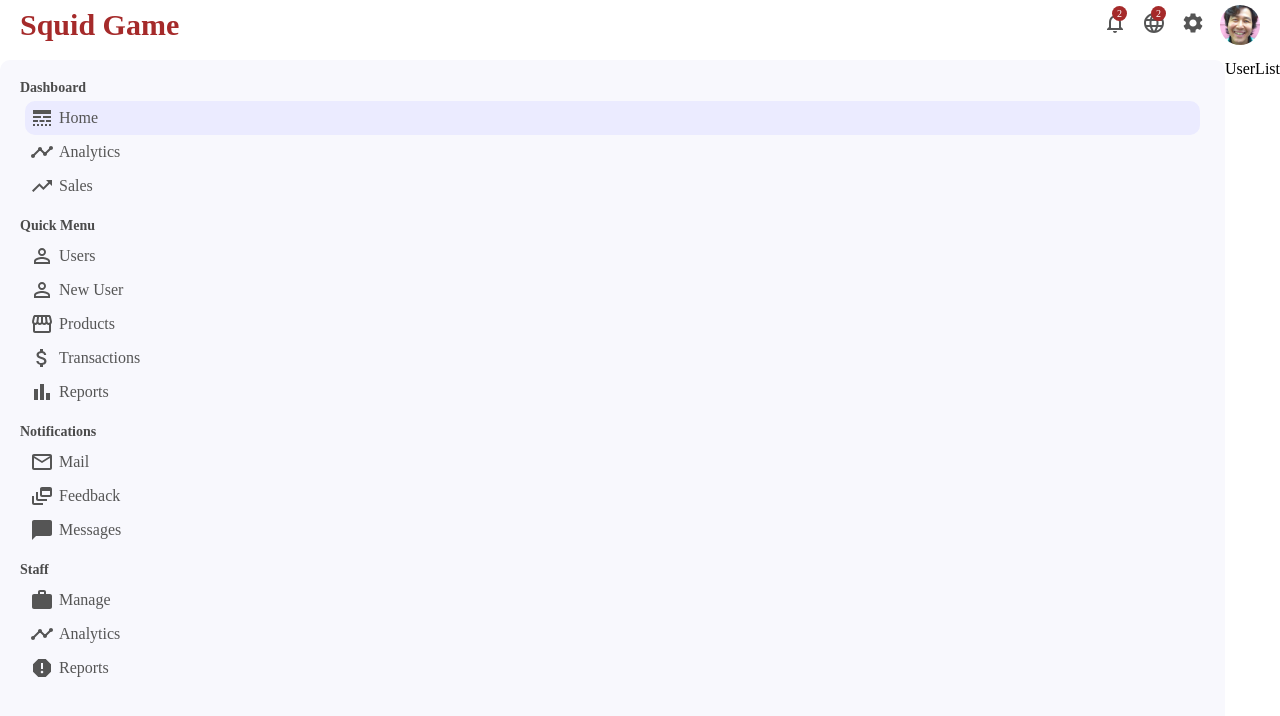
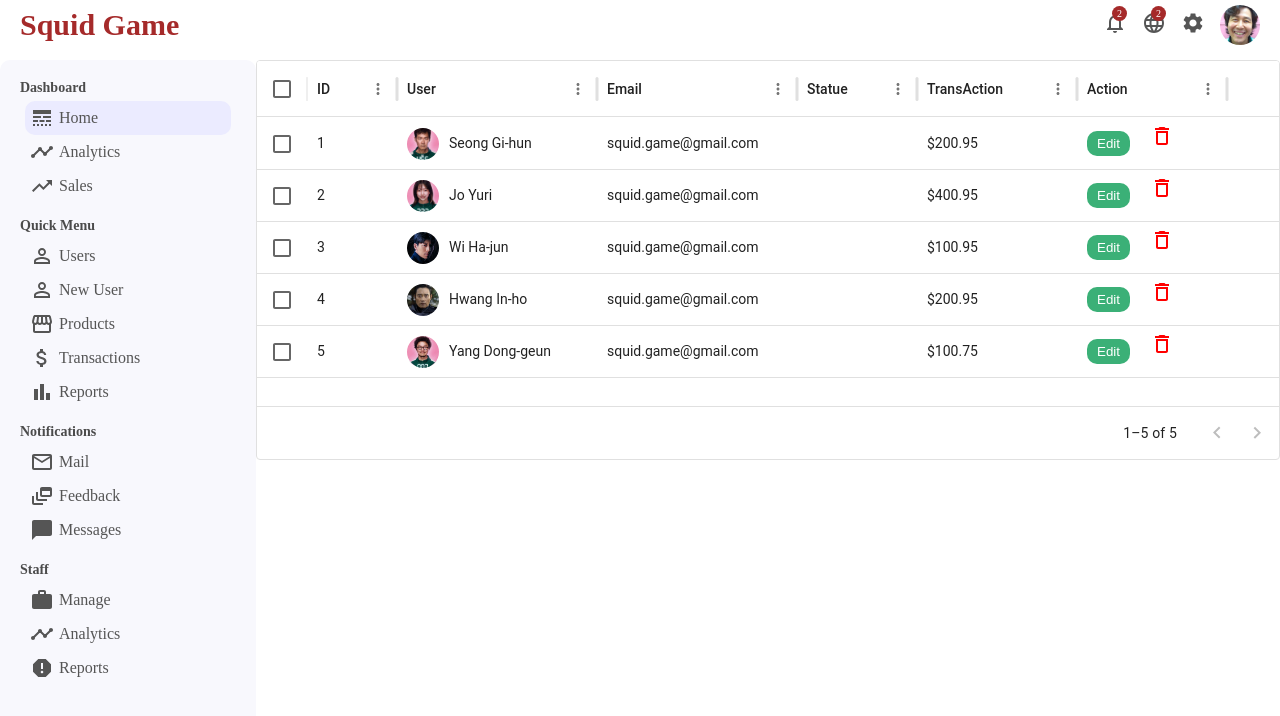
Before and after one commit to esrafil418/dashboard-admin, a React (Vite) app: page /users in a window 1280 px wide. Shown: the top 716 px of the page. Built offline with nearby package versions, Linux system fonts and the light colour scheme.

Commit message:
feat: Create User List Page

```diff
--- a/package.json
+++ b/package.json
@@ -14,6 +14,7 @@
     "@emotion/styled": "^11.14.1",
     "@mui/icons-material": "^9.0.1",
     "@mui/material": "^9.0.1",
+    "@mui/x-data-grid": "^9.3.0",
     "bootstrap": "^5.3.8",
     "mui": "^0.0.1",
     "react": "^19.2.6",
--- a/src/datas.js
+++ b/src/datas.js
@@ -111,4 +111,47 @@
   },
 ];
 
-export { xAxisData, newMembers, transactions };
+let userRows = [
+  {
+    id: 1,
+    username: "Seong Gi-hun",
+    avatar: "images/Seong Gi-hun 456.jpg",
+    status: "active",
+    transaction: "$200.95",
+    email: "squid.game@gmail.com",
+  },
+  {
+    id: 2,
+    username: "Jo Yuri",
+    avatar: "images/Jo Yuri.jpg",
+    status: "active",
+    transaction: "$400.95",
+    email: "squid.game@gmail.com",
+  },
+  {
+    id: 3,
+    username: "Wi Ha-jun",
+    avatar: "images/Wi Ha-jun.jpg",
+    status: "active",
+    transaction: "$100.95",
+    email: "squid.game@gmail.com",
+  },
+  {
+    id: 4,
+    username: "Hwang In-ho",
+    avatar: "images/Hwang In-ho.webp",
+    status: "active",
+    transaction: "$200.95",
+    email: "squid.game@gmail.com",
+  },
+  {
+    id: 5,
+    username: "Yang Dong-geun",
+    avatar: "images/Yang Dong-geun.jpg",
+    status: "active",
+    transaction: "$100.75",
+    email: "squid.game@gmail.com",
+  },
+];
+
+export { xAxisData, newMembers, transactions, userRows };
--- a/src/pages/users/UserList.css
+++ b/src/pages/users/UserList.css
@@ -0,0 +1,31 @@
+.userList {
+  flex: 4;
+}
+
+.userListUser {
+  display: flex;
+  align-items: center;
+}
+
+.userListImg {
+  width: 32px;
+  height: 32px;
+  border-radius: 50%;
+  margin-right: 10px;
+  object-fit: cover;
+}
+
+.userListEdit {
+  border: none;
+  border-radius: 10px;
+  padding: 5px 10px;
+  color: #fff;
+  background-color: #3bb077;
+  margin-right: 20px;
+  cursor: pointer;
+}
+
+.userListDelete {
+  color: red;
+  cursor: pointer;
+}
--- a/src/pages/users/UserList.jsx
+++ b/src/pages/users/UserList.jsx
@@ -1,3 +1,97 @@
+import "./UserList.css";
+import { useState } from "react";
+import { DataGrid } from "@mui/x-data-grid";
+import Box from "@mui/material/Box";
+import { userRows } from "../../datas";
+import { Link } from "react-router-dom";
+import { DeleteOutlined } from "@mui/icons-material";
+
 export default function UserList() {
-  return <div>UserList</div>;
+  const [userData, setUserData] = useState(userRows);
+
+  const userDelete = (userID) => {
+    setUserData(userData.filter((user) => user.id != userID));
+  };
+
+  const columns = [
+    {
+      field: "id",
+      headerName: "ID",
+      width: 90,
+    },
+    {
+      field: "user",
+      headerName: "User",
+      width: 200,
+      renderCell: (params) => {
+        return (
+          <>
+            <Link to={"/"} className="link">
+              <div className="userListUser">
+                <img
+                  src={params.row.avatar}
+                  alt={params.row.username}
+                  className="userListImg"
+                />
+                {params.row.username}
+              </div>
+            </Link>
+          </>
+        );
+      },
+    },
+    {
+      field: "email",
+      headerName: "Email",
+      width: 200,
+    },
+    {
+      field: "statue",
+      headerName: "Statue",
+      width: 120,
+    },
+    {
+      field: "transaction",
+      headerName: "TransAction",
+      width: 160,
+    },
+    {
+      field: "action",
+      headerName: "Action",
+      width: 150,
+      renderCell: (params) => {
+        return (
+          <>
+            <Link to={`/user/${[params.row.id]}`} className="link">
+              <button className="userListEdit">Edit</button>
+            </Link>
+            <DeleteOutlined
+              className="userListDelete"
+              onClick={() => userDelete(params.row.id)}
+            />
+          </>
+        );
+      },
+    },
+  ];
+  return (
+    <div className="userList">
+      <Box sx={{ height: 400, width: "100%" }}>
+        <DataGrid
+          rows={userData}
+          columns={columns}
+          initialState={{
+            pagination: {
+              paginationModel: {
+                pageSize: 5,
+              },
+            },
+          }}
+          pageSizeOptions={[5]}
+          checkboxSelection
+          disableRowSelectionOnClick
+        />
+      </Box>
+    </div>
+  );
 }
```
Also changed, not shown: 1 other file (tests, documents, lock files or other folders).
